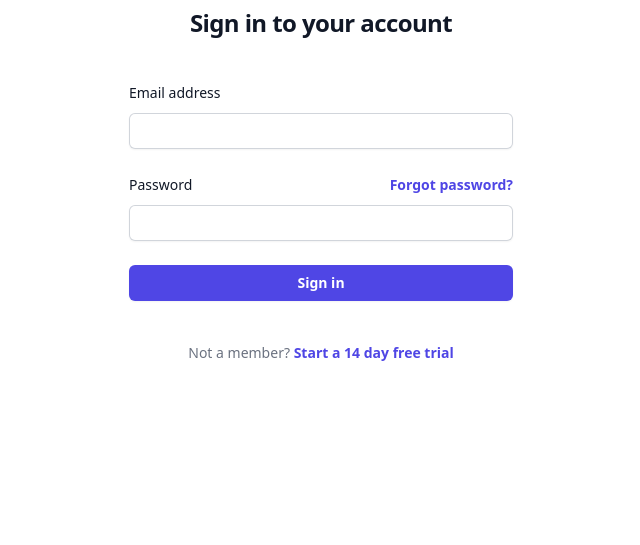
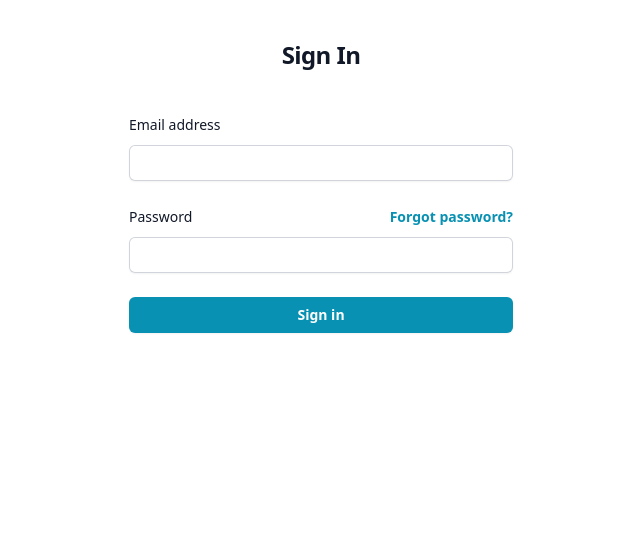
Before and after one commit to JustinGarretYan/justin.github.io, a website: page index.html in a window 1280 px wide. Shown: the part 255-800 px from the top of the page, without its empty margins (319-959 px from the left). Drawn offline with nearby package versions, Linux system fonts and the light colour scheme; a web font is replaced by a local one.

Commit message:
Login Tailwind UI V1.1

```diff
--- a/index.html
+++ b/index.html
@@ -4,14 +4,15 @@
   <meta charset="UTF-8">
   <meta name="viewport" content="width=device-width, initial-scale=1.0">
   <link rel="stylesheet" href="https://rsms.me/inter/inter.css">
-  <link href="src/output.css" rel="stylesheet">
+  <!-- <link href="src/output.css" rel="stylesheet"> -->
+  <script src="https://cdn.tailwindcss.com"></script>
 </head>
 <body class="h-full">
 
 <div class="flex min-h-full flex-col justify-center px-6 py-12 lg:px-8">
     <div class="sm:mx-auto sm:w-full sm:max-w-sm">
-      <img class="mx-auto h-10 w-auto" src="https://tailwindui.com/img/logos/mark.svg?color=indigo&shade=600" alt="Your Company">
-      <h2 class="mt-10 text-center text-2xl font-bold leading-9 tracking-tight text-gray-900">Sign in to your account</h2>
+      <img class="mx-auto h-10 w-auto" src="https://www.svgrepo.com/show/353381/akka.svg" alt="Your Company">
+      <h2 class="mt-10 text-center text-2xl font-bold leading-9 tracking-tight text-gray-900">Sign In</h2>
     </div>
 
     <div class="mt-10 sm:mx-auto sm:w-full sm:max-w-sm">
@@ -27,7 +28,7 @@
           <div class="flex items-center justify-between">
             <label for="password" class="block text-sm font-medium leading-6 text-gray-900">Password</label>
             <div class="text-sm">
-              <a href="#" class="font-semibold text-indigo-600 hover:text-indigo-500">Forgot password?</a>
+              <a href="#" class="font-semibold text-cyan-600 hover:text-cyan-500">Forgot password?</a>
             </div>
           </div>
           <div class="mt-2">
@@ -36,14 +37,11 @@
         </div>
 
         <div>
-          <button type="submit" class="flex w-full justify-center rounded-md bg-indigo-600 px-3 py-1.5 text-sm font-semibold leading-6 text-white shadow-sm hover:bg-indigo-500 focus-visible:outline focus-visible:outline-2 focus-visible:outline-offset-2 focus-visible:outline-indigo-600">Sign in</button>
+          <button type="submit" class="flex w-full justify-center rounded-md bg-cyan-600 px-3 py-1.5 text-sm font-semibold leading-6 text-white shadow-sm hover:bg-cyan-500 focus-visible:outline focus-visible:outline-2 focus-visible:outline-offset-2 focus-visible:outline-cyan-800">Sign in</button>
         </div>
       </form>
 
-      <p class="mt-10 text-center text-sm text-gray-500">
-        Not a member?
-        <a href="#" class="font-semibold leading-6 text-indigo-600 hover:text-indigo-500">Start a 14 day free trial</a>
-      </p>
+
     </div>
   </div>
 
```
Also changed, not shown: src/output.css.
